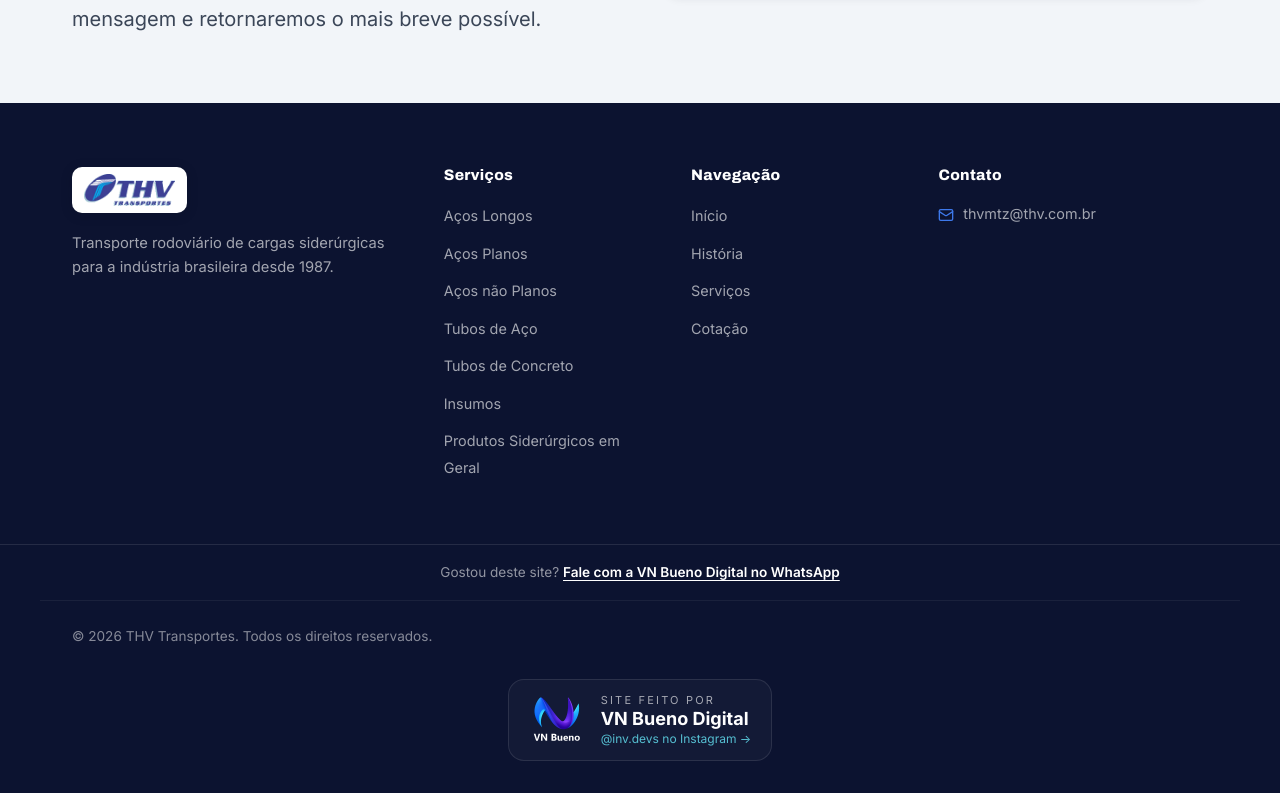
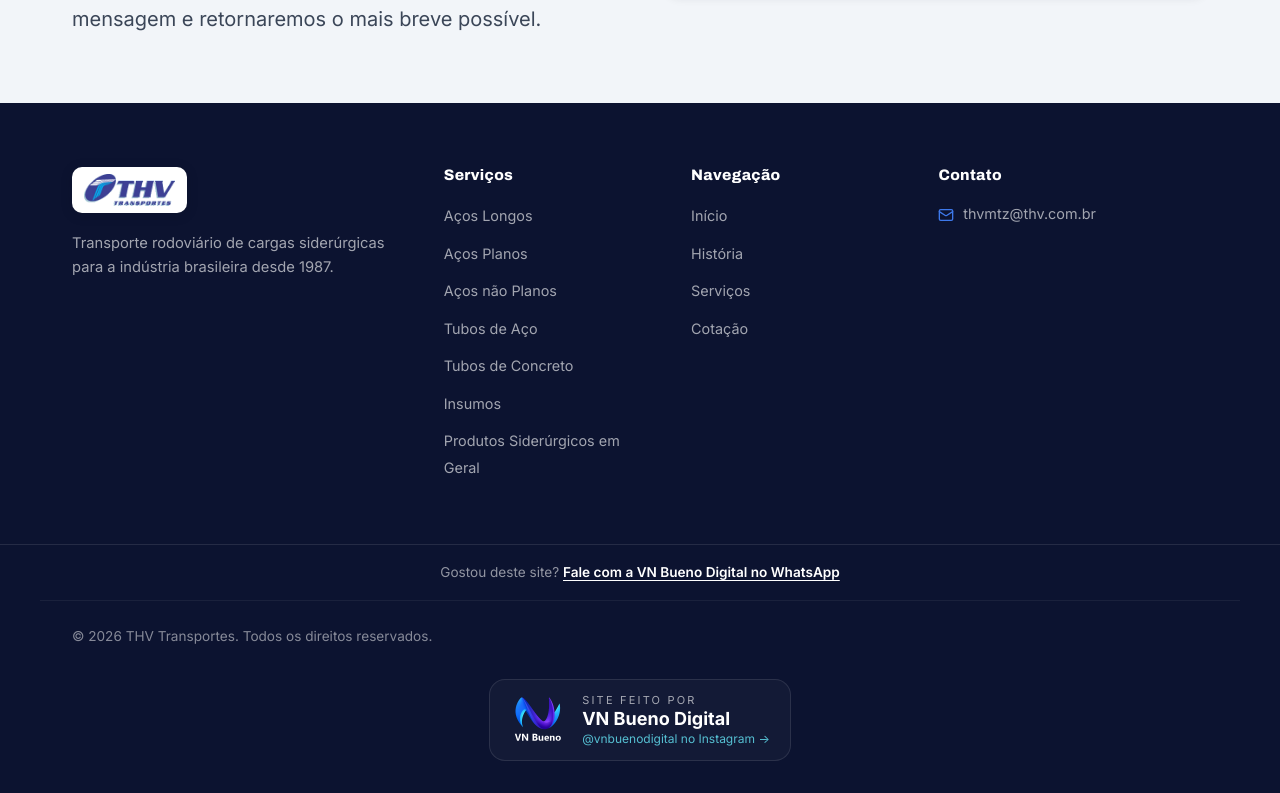
Before and after one commit to Joaovsr98/THV, a React (Vite) app: page / in a window 1280 px wide. Shown: the part 6547-7340 px from the top of the page. Built offline with nearby package versions, Linux system fonts and the light colour scheme.

Commit message:
Atualiza marca e Instagram da VN Bueno Digital

```diff
--- a/src/components/layout/Footer.jsx
+++ b/src/components/layout/Footer.jsx
@@ -83,17 +83,17 @@ export function Footer() {
         </div>
         <div className={styles.madeByRow}>
           <a
-            href="https://www.instagram.com/inv.devs"
+            href="https://www.instagram.com/vnbuenodigital/"
             target="_blank"
             rel="noopener noreferrer"
             className={styles.dev}
-            aria-label={"Site feito por VN Bueno Digital (abre o Instagram @inv.devs)"}
+            aria-label={"Site feito por VN Bueno Digital (abre o Instagram @vnbuenodigital)"}
           >
             <img src="/vn-bueno-digital.png" alt="" width="56" height="56" loading="lazy" />
             <span className={styles.devText}>
               <span className={styles.devLabel}>Site feito por</span>
               <span className={styles.devName}>VN Bueno Digital</span>
-              <span className={styles.devSub}>@inv.devs no Instagram →</span>
+              <span className={styles.devSub}>@vnbuenodigital no Instagram →</span>
             </span>
           </a>
         </div>
```
